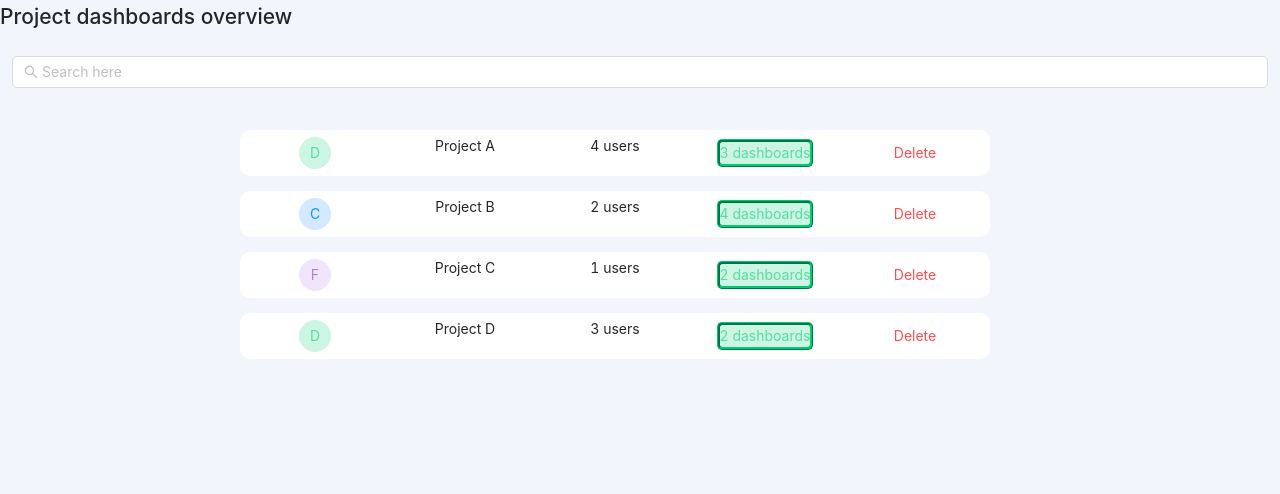
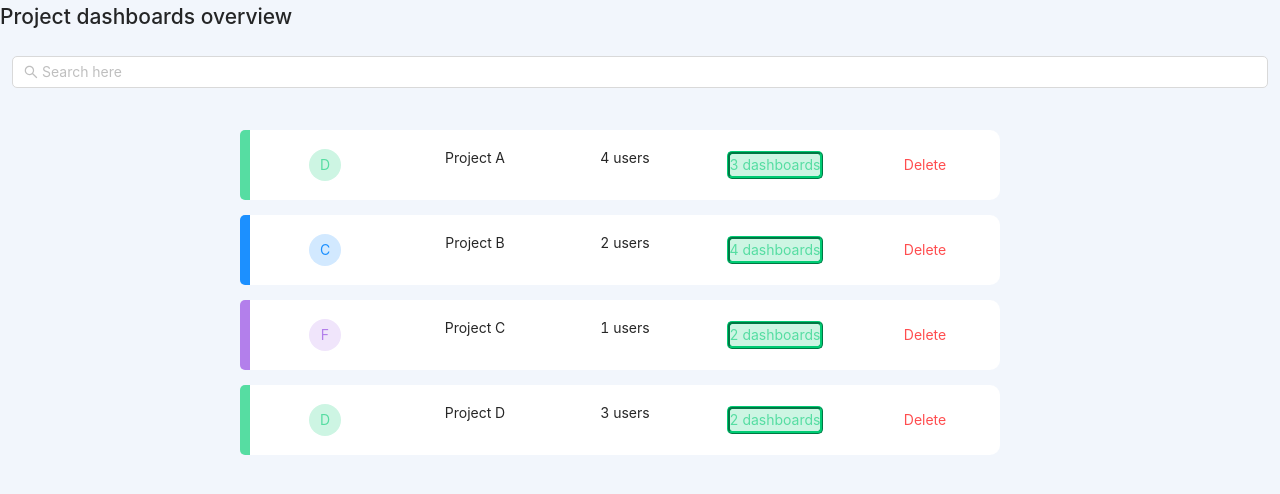
Before and after one commit to AngeloAndreaIsola/DashMote_Assesment, a Vue app in the folder dashmote_assessment/: page / in a window 1280 px wide. Shown: the top 494 px of the page. Built offline with nearby package versions, Linux system fonts and the light colour scheme.

Commit message:
added side color

```diff
--- a/dashmote_assessment/src/assets/styles.css
+++ b/dashmote_assessment/src/assets/styles.css
@@ -24,6 +24,30 @@ body {
     background-color: #f0e5fb;
 }
 
+.side-C{
+    background-color: #1c90ff;
+    display: table-cell;
+    width: 10px;
+    overflow: hidden;
+    border-radius: 5px 0px 0px 5px;
+}
+
+.side-D{
+    background-color: #56dda2;
+    display: table-cell;
+    width: 10px;
+    overflow: hidden;
+    border-radius: 5px 0px 0px 5px;
+}
+
+.side-F{
+    background-color: #b37feb;
+    display: table-cell;
+    width: 10px;
+    overflow: hidden;
+    border-radius: 5px 0px 0px 5px;
+}
+
 table{
     border-collapse: separate;
     border-spacing: 0px 15px;
@@ -31,6 +55,7 @@ table{
 
 td{
     width: 150px;
+    height: 5em;
     text-align: center;
     padding: 5px;
     background-color: white;
--- a/dashmote_assessment/src/components/DashboardOverview.vue
+++ b/dashmote_assessment/src/components/DashboardOverview.vue
@@ -51,6 +51,7 @@
         </thead>
         <tbody>
           <tr v-for="(project, index) in filteredProjects" :key="index">
+            <div :class="`side-${project.category}`"></div>
             <td>
               <a-avatar :class="`${project.category}`"> {{ project.category }}</a-avatar>
             </td>
```
